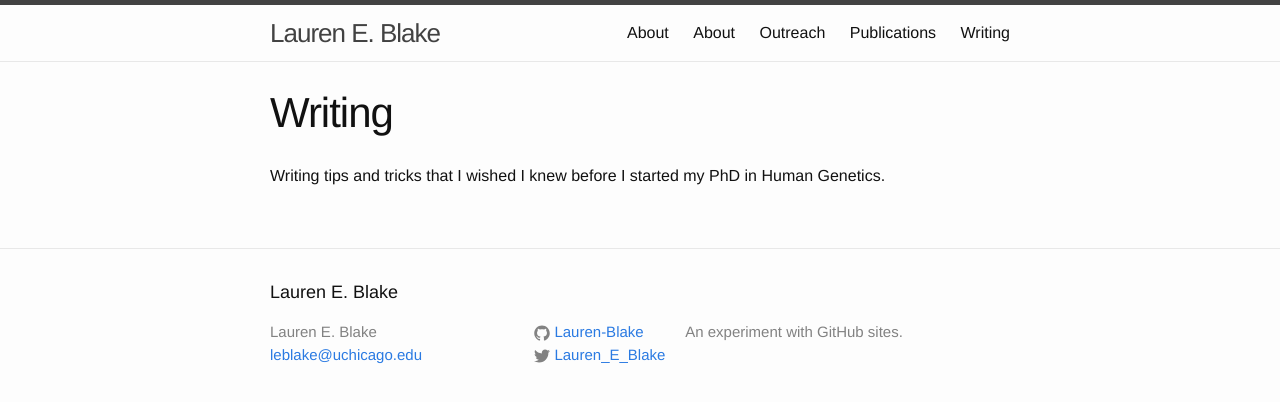
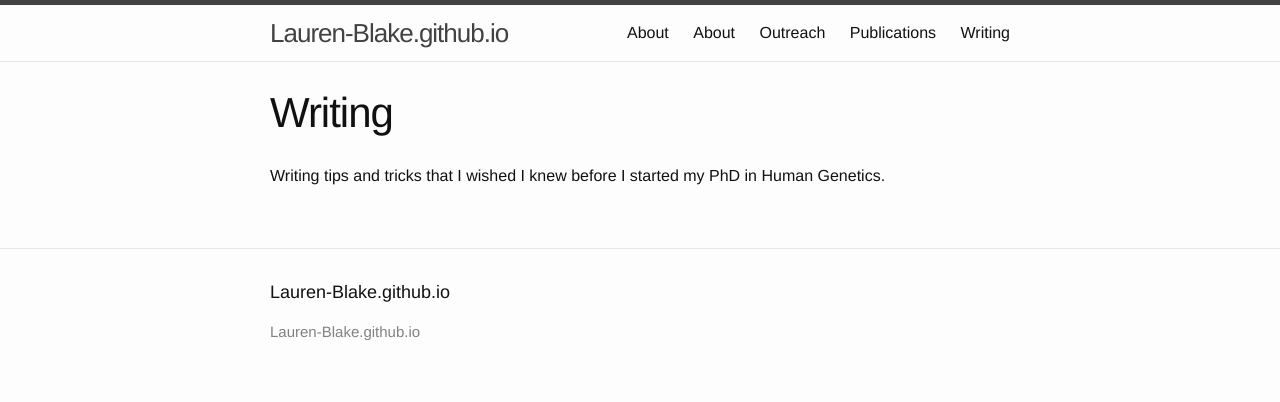
Before and after one commit to Lauren-Blake/Lauren-Blake.github.io, a Jekyll site: the page built from writing.md, in a window 1280 px wide. Shown: the top 402 px of the page. Built offline with Jekyll 4.4.1, drawn with Linux system fonts in a browser that asks for light colours.

Commit message:
update config

```diff
--- a/_config.yml
+++ b/_config.yml
@@ -1,14 +1,5 @@
 # Site settings
-title: Lauren E. Blake
-email: leblake@uchicago.edu
-description: > # this means to ignore newlines until "baseurl:"
-  An experiment with GitHub sites.
-baseurl: "/writing/" # the subpath of your site, e.g. /blog/
-url: "http://lauren-blake.github.io" # the base hostname & protocol for your site
-twitter_username: Lauren_E_Blake
-github_username:  Lauren-Blake
+name: A Blog about Scientific Writing
 
 # Build settings
 markdown: kramdown
-
-theme: jekyll-theme-dinky
```
